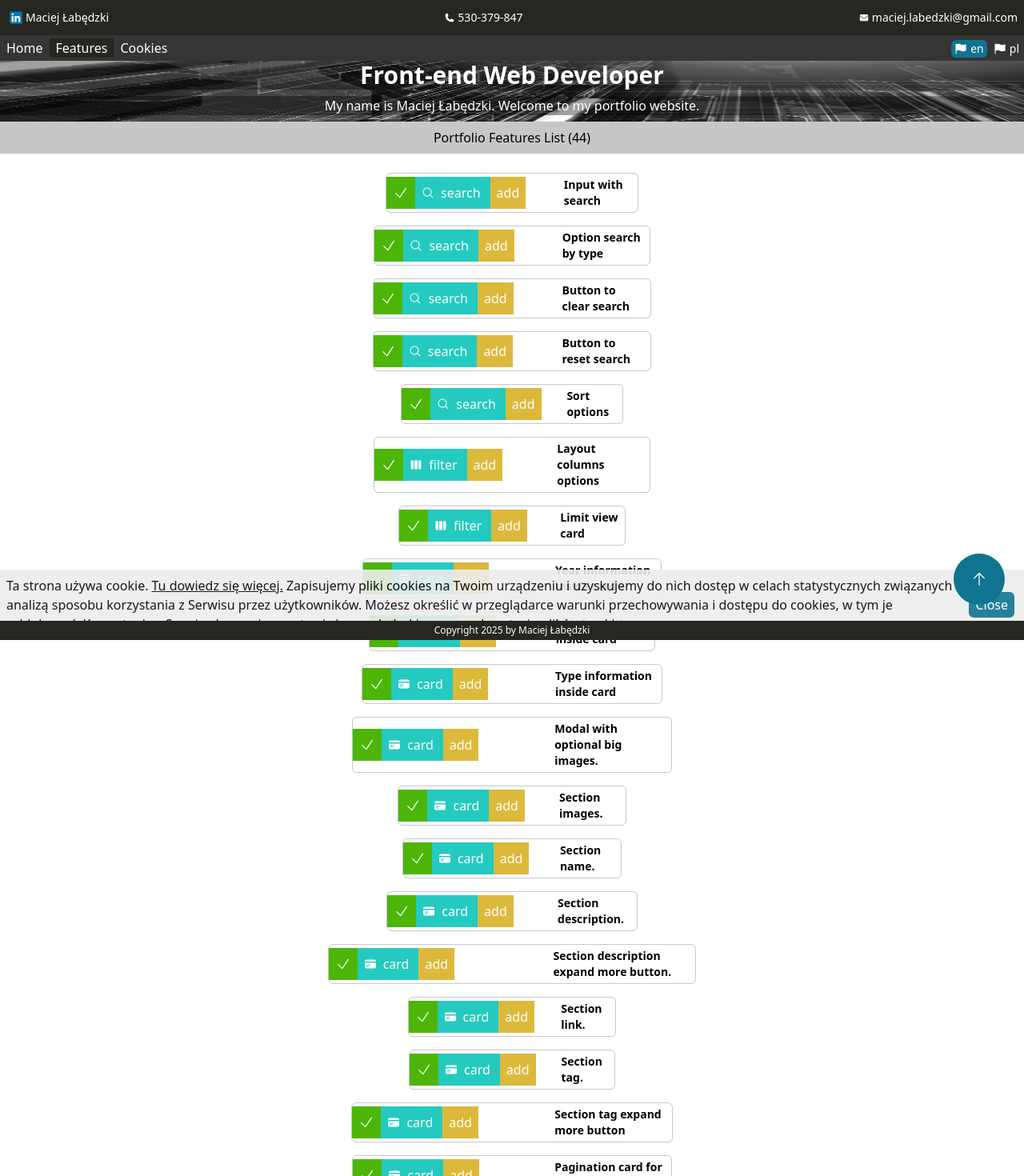
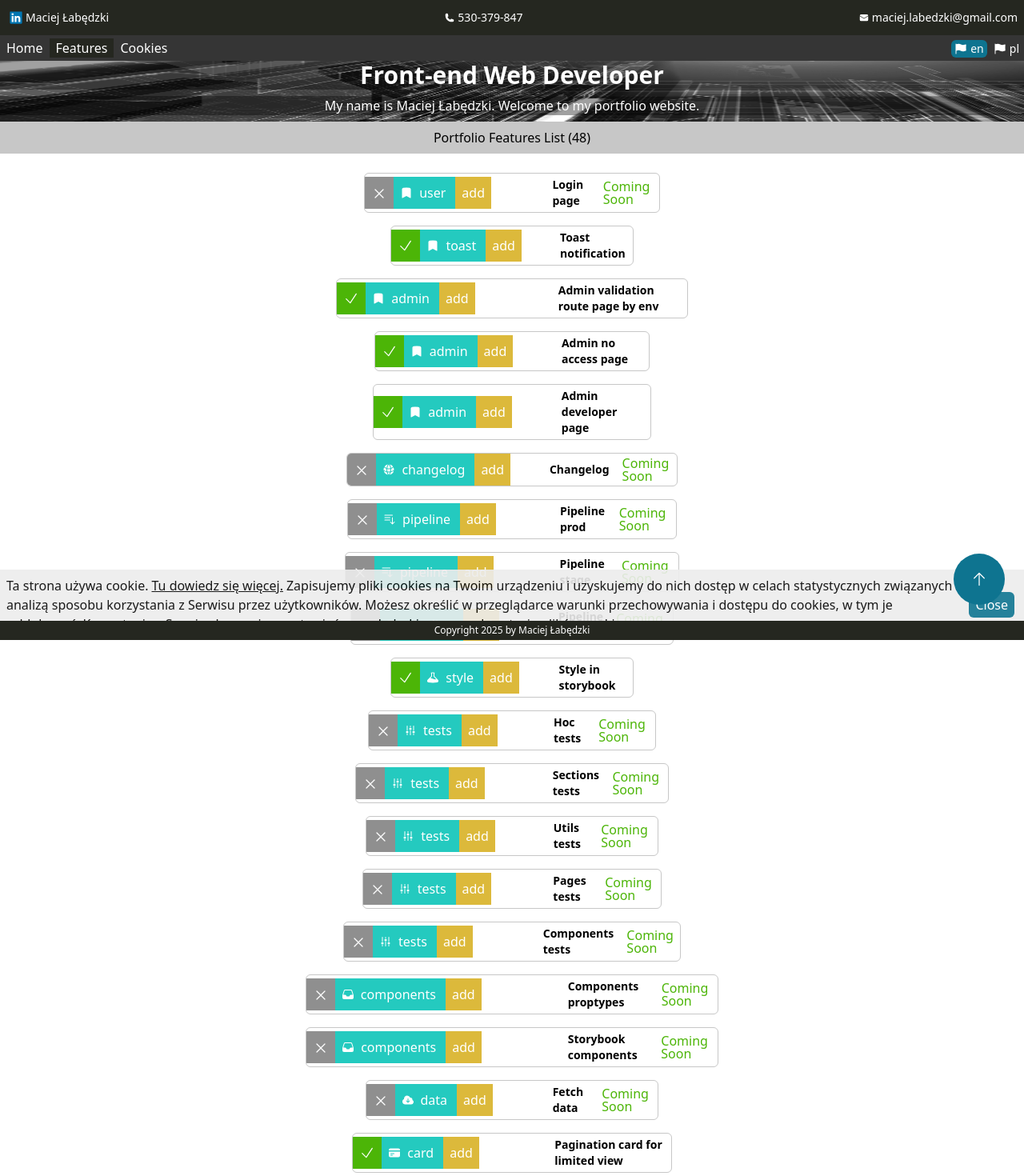
Before and after one commit to maciejlabedzki/portfolio, a React (Create React App) app: page /features in a window 1280 px wide. Shown: the top 1470 px of the page at 80% size. Built offline with nearby package versions, Linux system fonts and the light colour scheme; what tailwindcss-safe-area would draw is missing.

Commit message:
fix: features language update on switch language

```diff
--- a/src/data/features.js
+++ b/src/data/features.js
@@ -53,6 +53,22 @@ const FEATURES_DATA = [
     type: 'filter',
     status: 'add',
     id: 7,
+    isIconByType: true,
+  },
+  {
+    name: 'Section Year Suggestions',
+    done: true,
+    type: 'filter',
+    status: 'add',
+    id: 7.1,
+    isIconByType: true,
+  },
+  {
+    name: 'Section Type Suggestions',
+    done: true,
+    type: 'filter',
+    status: 'add',
+    id: 7.2,
     isIconByType: true,
   },
   {
@@ -116,7 +132,7 @@ const FEATURES_DATA = [
     done: true,
     type: 'card',
     status: 'add',
-    id: '13-a',
+    id: 13.1,
     isIconByType: true,
   },
   {
@@ -140,7 +156,7 @@ const FEATURES_DATA = [
     done: true,
     type: 'card',
     status: 'add',
-    id: '15-a',
+    id: 15.1,
     isIconByType: true,
   },
   {
@@ -351,6 +367,22 @@ const FEATURES_DATA = [
     id: 42,
     isIconByType: true,
   },
+  {
+    name: 'Toast notification',
+    done: true,
+    type: 'toast',
+    status: 'add',
+    id: 43,
+    isIconByType: true,
+  },
+  {
+    name: 'Login page',
+    done: false,
+    type: 'user',
+    status: 'add',
+    id: 44,
+    isIconByType: true,
+  },
 ];
 
 export { FEATURES_DATA };
--- a/src/pages/Features/Features.js
+++ b/src/pages/Features/Features.js
@@ -1,13 +1,31 @@
 import PropTypes from 'prop-types';
-import { useContext } from 'react';
+import { useCallback, useContext, useEffect, useState } from 'react';
+import { useTranslation } from 'react-i18next';
 import { twMerge } from 'tailwind-merge';
 import UserContext from '../../contexts/UserContext';
 import { FEATURES_DATA } from '../../data/features';
-import { getByTestId } from '../../lib/helper';
+import { getByTestId, getSorted } from '../../lib/helper';
 import FeatureItem from './subcomponents/FeatureItem';
 
 const Features = ({ testId }) => {
+  const { i18n } = useTranslation();
   const { isAdmin } = useContext(UserContext);
+  const [features, setFeatures] = useState([]);
+
+  const handleFeatures = useCallback(() => {
+    let res = [];
+
+    res = getSorted(FEATURES_DATA, 'id', 'desc');
+
+    setFeatures(res);
+
+    // Translate features refreshed based on update on language switch
+    // eslint-disable-next-line
+  }, [i18n]);
+
+  useEffect(() => {
+    handleFeatures();
+  }, [handleFeatures]);
 
   return (
     <div
@@ -27,7 +45,7 @@ const Features = ({ testId }) => {
         {`Portfolio Features List (${FEATURES_DATA.length})`}
       </div>
 
-      {FEATURES_DATA.map((item) => (
+      {features.map((item) => (
         <FeatureItem
           key={item.id}
           done={item.done}
```
